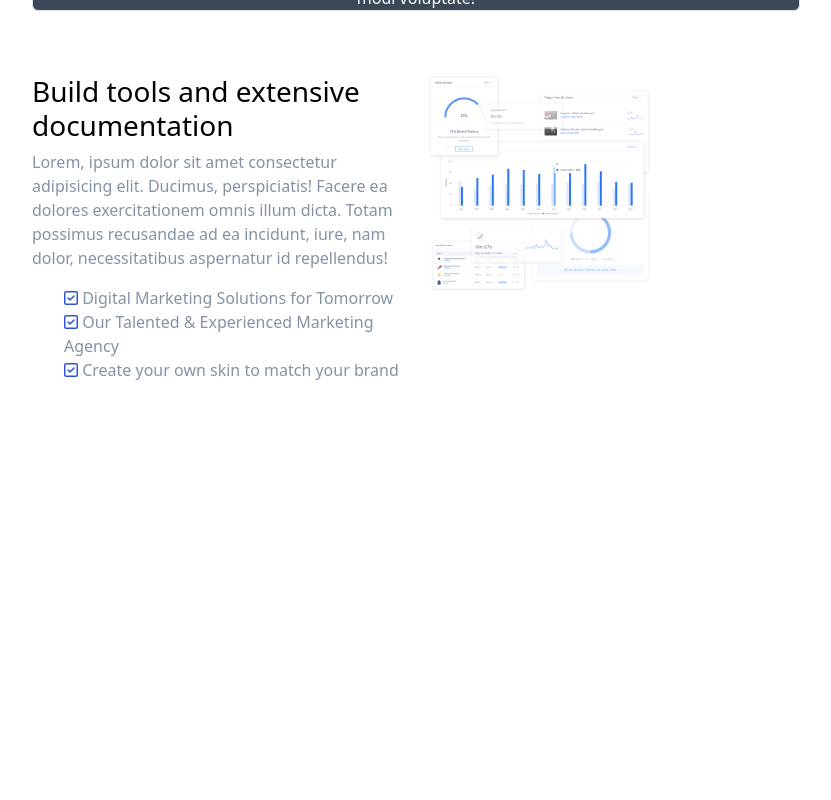
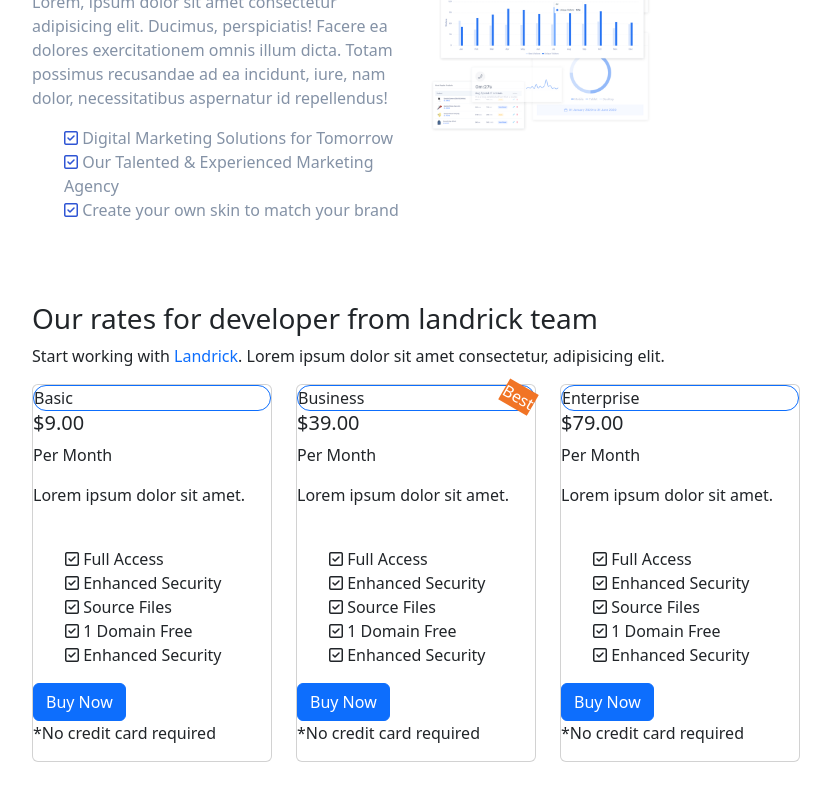
Before and after one commit to GiordanoMercatali/proj-html-vuejs, a Vue app: page / in a window 1280 px wide. Shown: the part 1320-2120 px from the top of the page, without its empty margins (224-1055 px from the left). Before the commit the page ends 1782 px from the top, so only its background shows below. Built offline with nearby package versions, Linux system fonts and the light colour scheme.

Commit message:
add: plans/rates section

```diff
--- a/src/components/AppMain.vue
+++ b/src/components/AppMain.vue
@@ -75,12 +75,26 @@
             </div>
         </section>
 
+        <!-- PLANS (RATES) -->
+        <section class="plans">
+            <h3>Our rates for developer from landrick team</h3>
+            <p>Start working with <span class="text-primary">Landrick</span>. Lorem ipsum dolor sit amet consectetur, adipisicing elit. </p>
+            <div class="row">
+                <div class="col" v-for="(plan, indexPlan) in plans" :key="plan.title">
+                    <div class="card">
+                        <PlanCard :planType="plan.plan_type" :planBest="plan.isBest" :planPrice="plan.price" :planDesc="plan.desc" />
+                    </div>
+                </div>
+            </div>
+        </section>
+
     </main>
 </template>
 
 <script>
 // import axios from "axios";
 import FeatureCard from "./FeatureCard.vue";
+import PlanCard from "./PlanCard.vue";
 export default {
     data(){
         return{
@@ -125,11 +139,32 @@ export default {
                 "Digital Marketing Solutions for Tomorrow",
                 "Our Talented & Experienced Marketing Agency",
                 "Create your own skin to match your brand",
+            ],
+
+            plans: [
+                {
+                    plan_type: "Basic",
+                    isBest: false,
+                    price: "$9.00",
+                    desc: "Lorem ipsum dolor sit amet.",
+                },
+                {
+                    plan_type: "Business",
+                    isBest: true,
+                    price: "$39.00",
+                    desc: "Lorem ipsum dolor sit amet.",
+                },
+                {
+                    plan_type: "Enterprise",
+                    isBest: false,
+                    price: "$79.00",
+                    desc: "Lorem ipsum dolor sit amet.",
+                },
             ]
         }
     },
 
-    components: { FeatureCard },
+    components: { FeatureCard, PlanCard },
 
     methods: {
         getSocialImages(index){
@@ -143,7 +178,7 @@ export default {
 }
 </script>
 
-<style lang="scss" scoped>
+<style lang="scss">
 @use "../style/partials/variables" as *;
 @import "@fortawesome/fontawesome-free/css/all.css" ;
 
@@ -167,8 +202,10 @@ main{
         }
     }
 
-    .card{
-        height: 20rem;
+    .features{
+        .card{
+        height: 10rem;
+    }
     }
 
     .quickstart{
@@ -203,6 +240,15 @@ main{
             }
         }
     }
+
+    .plans{
+        .orange-box{
+            rotate: 30deg;
+            background-color: $background-color-9;
+            color: $text-color-1;
+        }
+    }
+
 }
 
 </style>
--- a/src/components/PlanCard.vue
+++ b/src/components/PlanCard.vue
@@ -1,15 +1,50 @@
 <template>
-    <div>
-
+    <div class="position-relative">
+        <div class="border border-primary rounded-pill">{{ planType }}</div>
+        <div v-if="planBest" class="position-absolute top-0 end-0 orange-box">Best</div>
+        <h5>{{ planPrice }}</h5>
+        <p>Per Month</p>
+        <p>{{ planDesc }}</p>
+        <br>
+        <ul>
+            <li v-for="(perk, indexPerk) in perks" :key="indexPerk"> <i class="fa-regular fa-square-check"></i> {{ perk }} </li>
+        </ul>
+        <button class="btn btn-primary">Buy Now</button>
+        <p>*No credit card required</p>
     </div>
 </template>
 
 <script>
 export default {
+    props:{
+        planType: String,
+        planBest: Boolean,
+        planPrice: String,
+        planDesc: String,
 
+        /*plan_type: "Basic",
+                    isBest: false,
+                    price: "$9.00",
+                    desc: "Lorem ipsum dolor sit amet.", */
+    },
+
+    data(){
+        return{
+            perks: [
+                "Full Access",
+                "Enhanced Security",
+                "Source Files",
+                "1 Domain Free",
+                "Enhanced Security",
+            ]
+        }
+    }
 }
 </script>
 
-<style lang="scss" scoped>
+<style lang="scss">
+    li{
+        list-style-type: none;
+    }
 
 </style>
```
